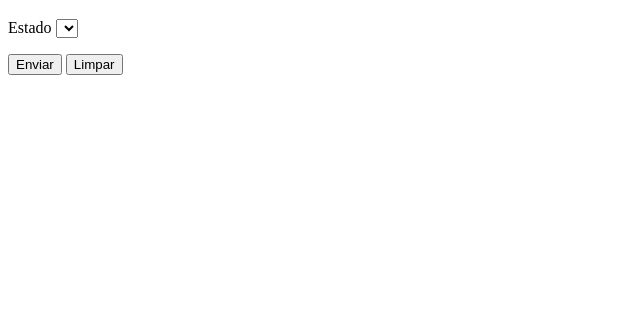
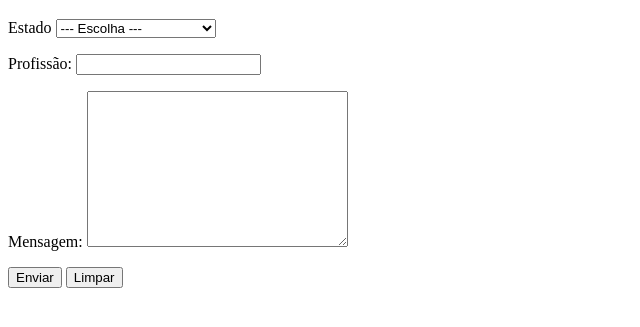
Before and after one commit to maria-clara-sousa/html-css, a plain HTML site: page Exercícios/ex025/form007.html in a window 1280 px wide. Shown: the part 61-388 px from the top of the page, without its empty margins (0-640 px from the left). Drawn offline with Linux system fonts and the light colour scheme.

Commit message:
Update form007.html

```diff
--- a/Exercícios/ex025/form007.html
+++ b/Exercícios/ex025/form007.html
@@ -7,15 +7,39 @@
 </head>
 <body>
     <h1>Exemplo de Formulário</h1>
-    <form action="cadastro.php" method="get" autocomplete="on">
+    <form action="cadastro.php" method="post" autocomplete="on">
         <p>
             <label for="iest">Estado</label>
             <select name="estado" id="iest">
+                <option value=""select>--- Escolha ---</option>
+                <optgroup label="Região Sudeste">
+                    <option value="MG">Minas Gerais</option>
+                    <option value="RJ">Rio de Janeiro</option>
+                    <option value="SP">São Paulo</option>
+                </optgroup>
 
+                <optgroup label="Região Nordeste">
+                    <option value="MA">Maranhão</option>
+                    <option value="PE">Pernambuco</option>
+                    <option value="RN">Rio Grande do Norte</option>
+                </optgroup>
+            </select>
+        </p>
 
+        <p>
+            <label for="iprof">Profissão: </label>
+            <input type="text" name="prof" id="iprof" list="lstprof">
+            <datalist id="lstprof">
+                <option value="ADM">Administrador</option>
+                <option value="CONT">Contabilista</option>
+                <option value="DEV">Desenvolvedor</option>
+                <option value="PROF">Professor</option>
+            </datalist>
+        </p>
 
-
-            </select>
+        <p>
+            <label for="imsg">Mensagem: </label>
+            <textarea name="msg" id="imsg" cols="30" rows="10"></textarea>
         </p>
 
     <input type="submit" value="Enviar">
```
